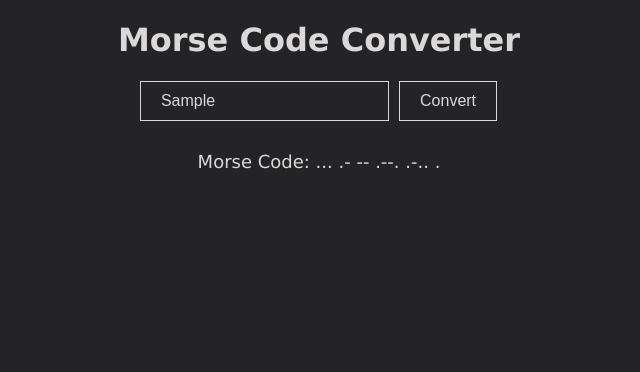
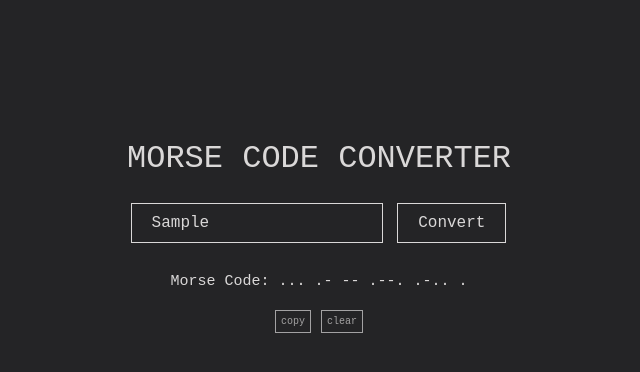
Before and after one commit to varvara-savchenko/morse-code-converter, a plain HTML site: page index.html in a window 1280 px wide. Both pictures are taken after typing "Sample" into the empty fields and a click on the button "Convert". Shown: the whole page, without its empty margins (321-961 px from the left). Drawn offline with Linux system fonts and the light colour scheme.

Commit message:
add more buttons

```diff
--- a/index.html
+++ b/index.html
@@ -16,6 +16,7 @@
         <input id="textInput" type="text" placeholder="Enter text or -.-. --- -.. .">
         <button id="convertButton">Convert</button>
         <div id="output"></div>
+        <div class="button-container"></div>
     </div>
     <script src="script.js"></script>
 </body>
--- a/script.js
+++ b/script.js
@@ -51,9 +51,45 @@ function morseToText(morse) {
     }).join(" ")
 }
 
-document.getElementById("convertButton").addEventListener("click", function () {
-    const inputText = document.getElementById("textInput").value.trim();
-    const outputElement = document.getElementById("output");
+function copyText(outputElement) {
+    let copyButton = document.getElementById("copyButton");
+    if (copyButton === null) {
+        copyButton = document.createElement("button");
+        copyButton.textContent = "copy";
+        copyButton.id = "copyButton";
+
+        copyButton.addEventListener("click", function () {
+            navigator.clipboard.writeText(outputElement.textContent).then(function () {
+                alert("Text copied successfully!");
+            })
+        })
+        document.querySelector(".button-container").appendChild(copyButton);
+    }
+}
+
+function clearText() {
+    let clearButton = document.getElementById("clearButton");
+    if (clearButton === null) {
+        clearButton = document.createElement("button");
+        clearButton.textContent = "clear";
+        clearButton.id = "clearButton";
+        clearButton.addEventListener("click", function () {
+            document.getElementById("textInput").value = "";
+            document.getElementById("output").textContent = "";
+            elements = ["copyButton", "clearButton"];
+            elements.forEach((element) => {
+                document.getElementById(element).classList.add("hidden");
+            })
+        })
+        document.querySelector(".button-container").appendChild(clearButton);
+    } else {
+        document.querySelector(".button-container").appendChild(copyButton);
+        document.querySelector(".button-container").appendChild(clearButton);
+    }
+}
+
+function convertText(inputText) {
+    let outputElement = document.getElementById("output");
 
     if (inputText === "") {
         outputElement.textContent = "You must type something first.";
@@ -63,11 +99,20 @@ document.getElementById("convertButton").addEventListener("click", function () {
     } else if (/[a-z0-9]/i.test(inputText)) {
         const morseCode = textToMorse(inputText);
         outputElement.textContent = "Morse Code: " + morseCode;
-    }
-    else if (/^[.\- ]+$/.test(inputText)) {
+    } else if (/^[.\- ]+$/.test(inputText)) {
         const text = morseToText(inputText);
         outputElement.textContent = "Text: " + text;
     } else {
         outputElement.textContent = "Invalid characters.";
     }
+
+    if (outputElement.textContent !== "" && inputText !== "") {
+        copyText(outputElement);
+        clearText();
+    }
+}
+
+document.getElementById("convertButton").addEventListener("click", function () {
+    const inputText = document.getElementById("textInput").value.trim();
+    convertText(inputText);
 });
--- a/styles.css
+++ b/styles.css
@@ -1,13 +1,23 @@
+* {
+    font-family: 'Courier New';
+    font-weight: normal;
+    margin-top: 70px;
+}
+
 body {
-    font-family: 'Lucida Sans Unicode';
     text-align: center;
     background-color: rgb(36, 36, 38);
+}
+
+.main {
+    margin-top: 0px;
 }
 
 input,
 #convertButton {
     font-size: 16px;
     padding: 10px 20px;
+    margin-top: 5px;
     margin-left: -1px;
     margin-bottom: 10px;
     border: 1px solid rgb(218, 216, 216);
@@ -25,16 +35,43 @@ input::placeholder {
     margin-left: 5px;
 }
 
-#convertButton:hover {
-    background-color: rgb(78, 78, 82);
-}
-
 #output {
     margin-top: 20px;
-    font-size: 18px;
+    font-size: 15px;
     color: rgb(218, 216, 216);
 }
 
 h1 {
     color: rgb(218, 216, 216);
+    text-transform: uppercase;
 }
+
+.button-container {
+    margin-top: 0px;
+}
+
+#copyButton,
+#clearButton {
+    font-size: 10px;
+    padding: 5px 5px;
+    margin-top: 20px;
+    border: 0.5px solid rgb(218, 216, 216);
+    background-color: rgb(36, 36, 38);
+    color: rgb(218, 216, 216);
+    opacity: 70%;
+    cursor: pointer;
+}
+
+#clearButton {
+    margin-left: 5px;
+}
+
+#copyButton {
+    margin-right: 5px;
+}
+
+#copyButton:hover,
+#clearButton:hover,
+#convertButton:hover {
+    opacity: 40%;
+}
```
